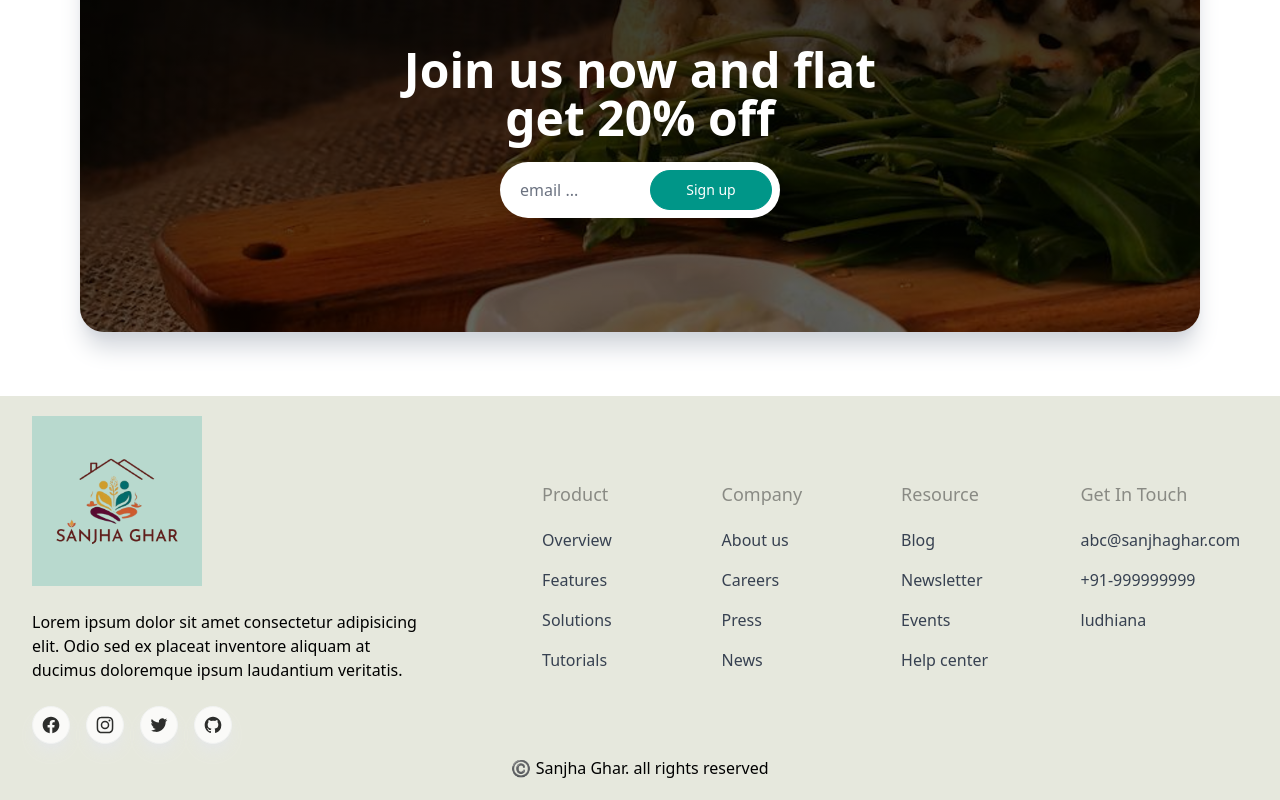
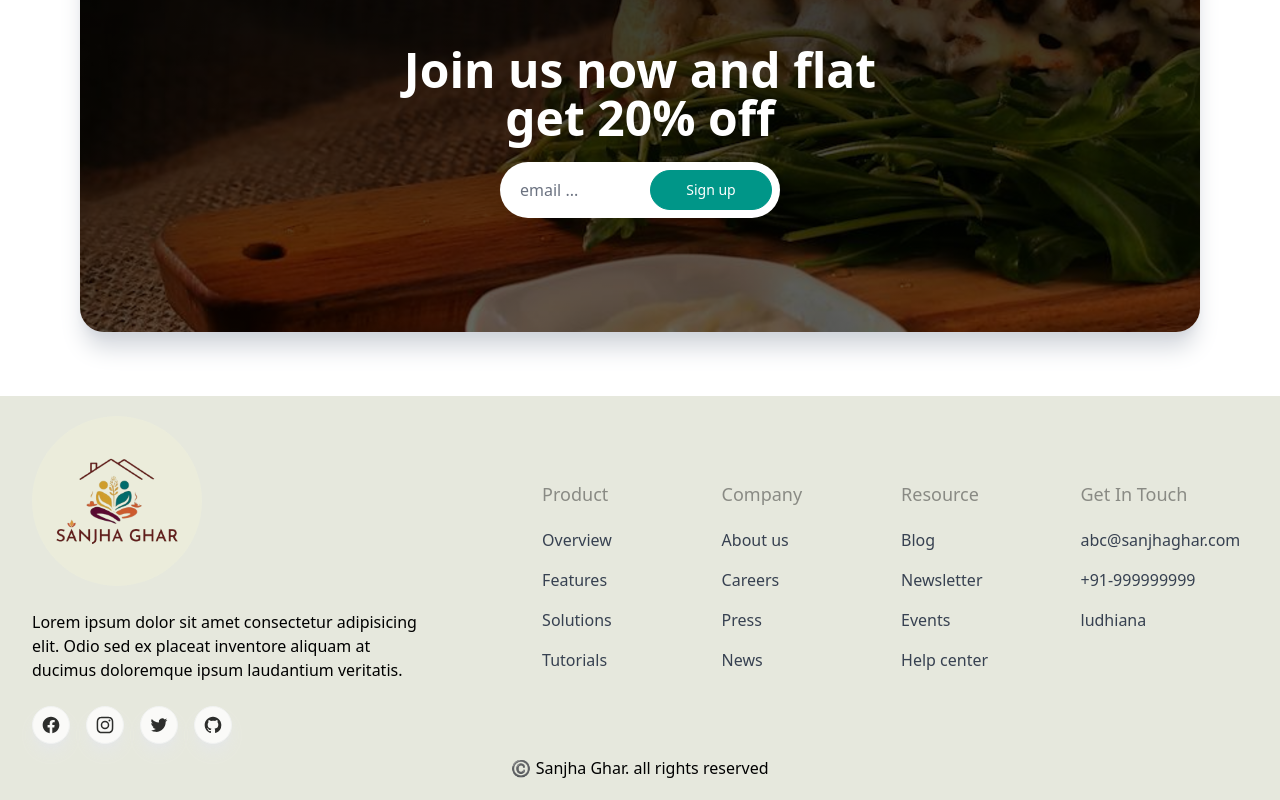
Before and after one commit to atin7pal/sanjha, a React (Vite) app: page / in a window 1280 px wide. Shown: the part 4334-5134 px from the top of the page. Built offline with nearby package versions, Linux system fonts and the light colour scheme.

Commit message:
Update Footer.jsx

```diff
--- a/src/Components/Footer/Footer.jsx
+++ b/src/Components/Footer/Footer.jsx
@@ -29,7 +29,7 @@ export function Footer() {
         <div className="flex justify-around items-center gap-4 w-full max-sm:flex-col max-sm:justify-center">
           <div className="w-[70%] max-sm:w-full">
             <div
-              className="h-[170px] w-[170px] bg-cover bg-no-repeat bg-center bg-[#009d8f]/20"
+              className="h-[170px] w-[170px] bg-cover bg-no-repeat bg-center bg-[#fffdd7]/20  rounded-full"
               style={{ backgroundImage: `url(${logo})` }}
             ></div>
             <p className="w-[80%] py-6">
```
